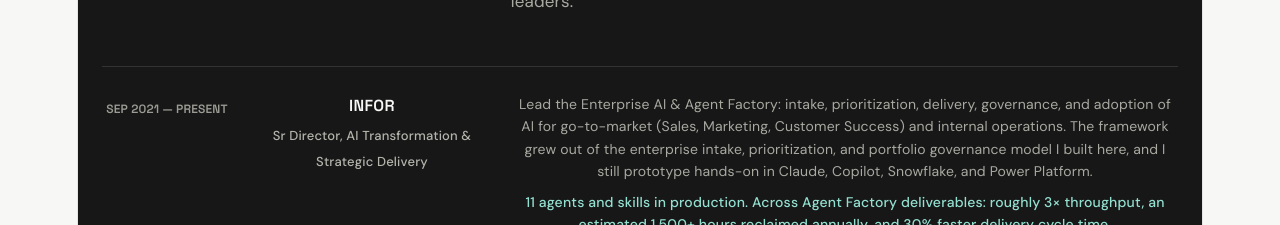
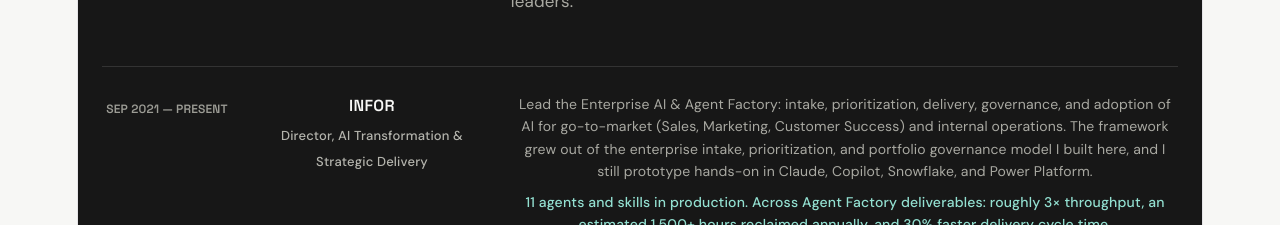
Before and after one commit to SandeepB-AI/sandeepbhatnagarit.com, a React (Vite) app: page / in a window 1280 px wide. Shown: the part 8500-8725 px from the top of the page. Built offline with nearby package versions, Linux system fonts and the light colour scheme.

Commit message:
Update App.tsx

```diff
--- a/src/App.tsx
+++ b/src/App.tsx
@@ -158,7 +158,7 @@
   {
     years: "SEP 2021 — PRESENT",
     company: "INFOR",
-    role: "Sr Director, AI Transformation & Strategic Delivery",
+    role: "Director, AI Transformation & Strategic Delivery",
     description:
       "Lead the Enterprise AI & Agent Factory: intake, prioritization, delivery, governance, and adoption of AI for go-to-market (Sales, Marketing, Customer Success) and internal operations. The framework grew out of the enterprise intake, prioritization, and portfolio governance model I built here, and I still prototype hands-on in Claude, Copilot, Snowflake, and Power Platform.",
     outcome:
```
